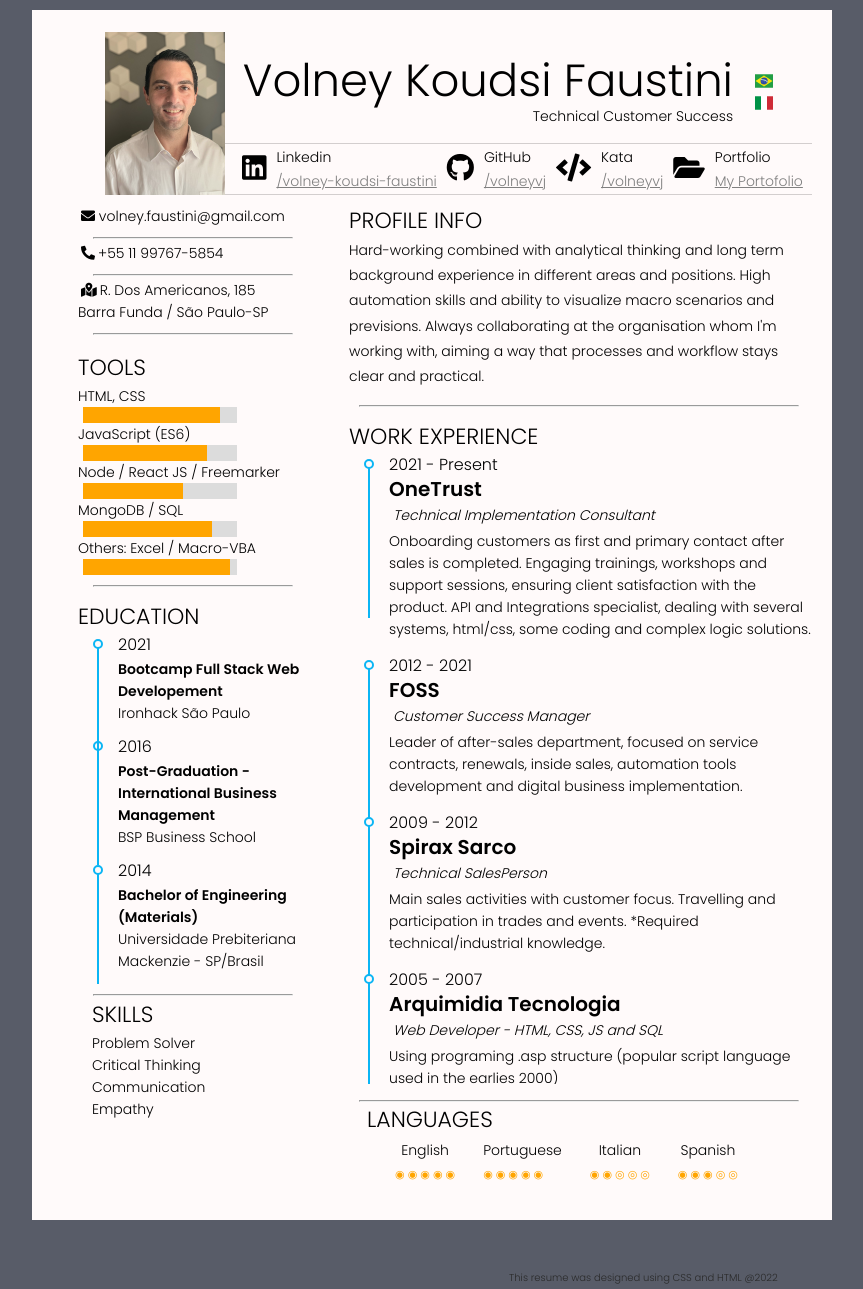
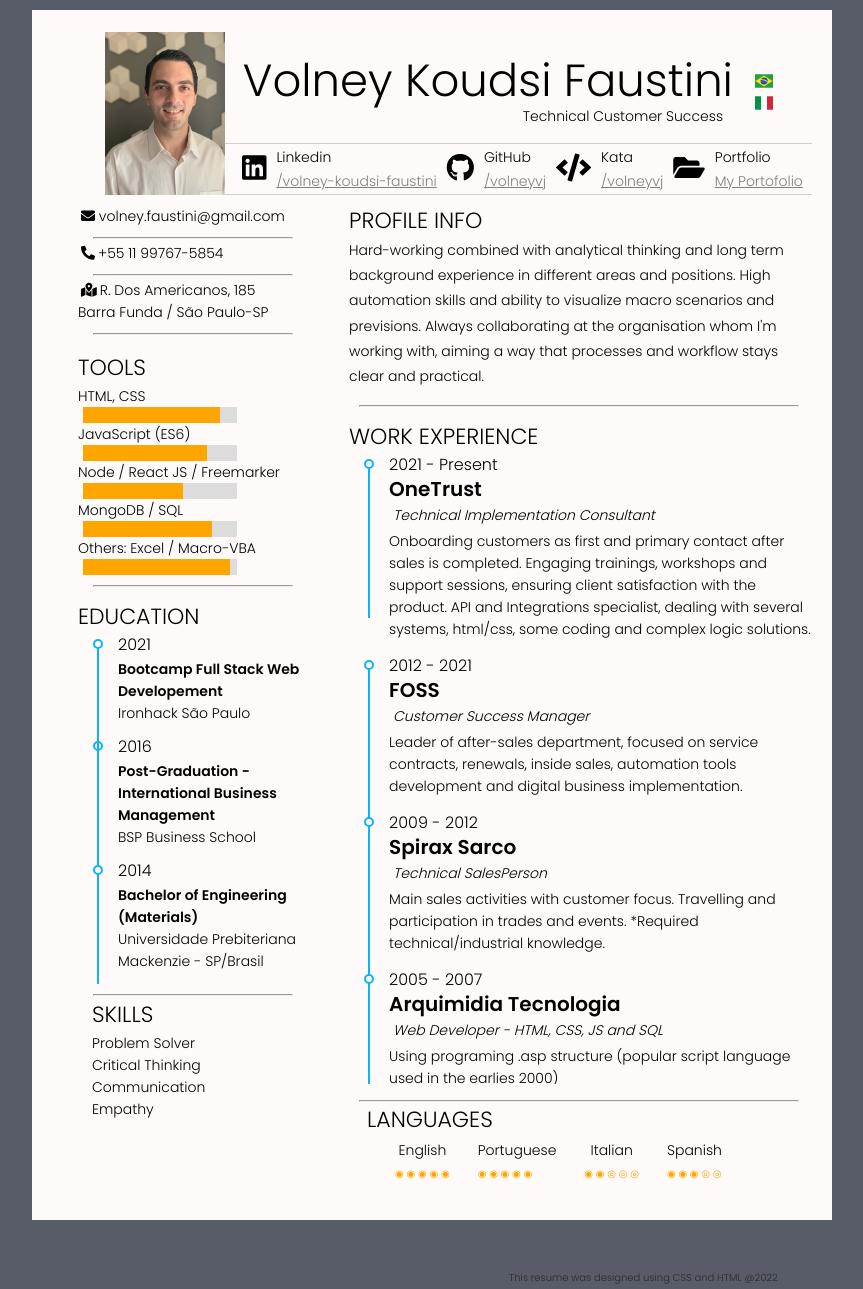
Before and after one commit to volneyvj/resume, a PHP site: page / in a window 1280 px wide. Shown: the whole page, without its empty margins (208-1071 px from the left). Run offline with PHP 8.4, Linux system fonts and the light colour scheme.

Commit message:
Update styles.css

```diff
--- a/styles.css
+++ b/styles.css
@@ -76,7 +76,7 @@
 .job {
   position: absolute;
   top: 45px;
-  left: 308px;
+  left: 298px;
 }
 
 .job2 {
@@ -321,7 +321,7 @@
 .orange {
   color: orange;
   padding: 0;
-  font-size: 11px;
+  font-size: 10px;
 
 }
 
```
